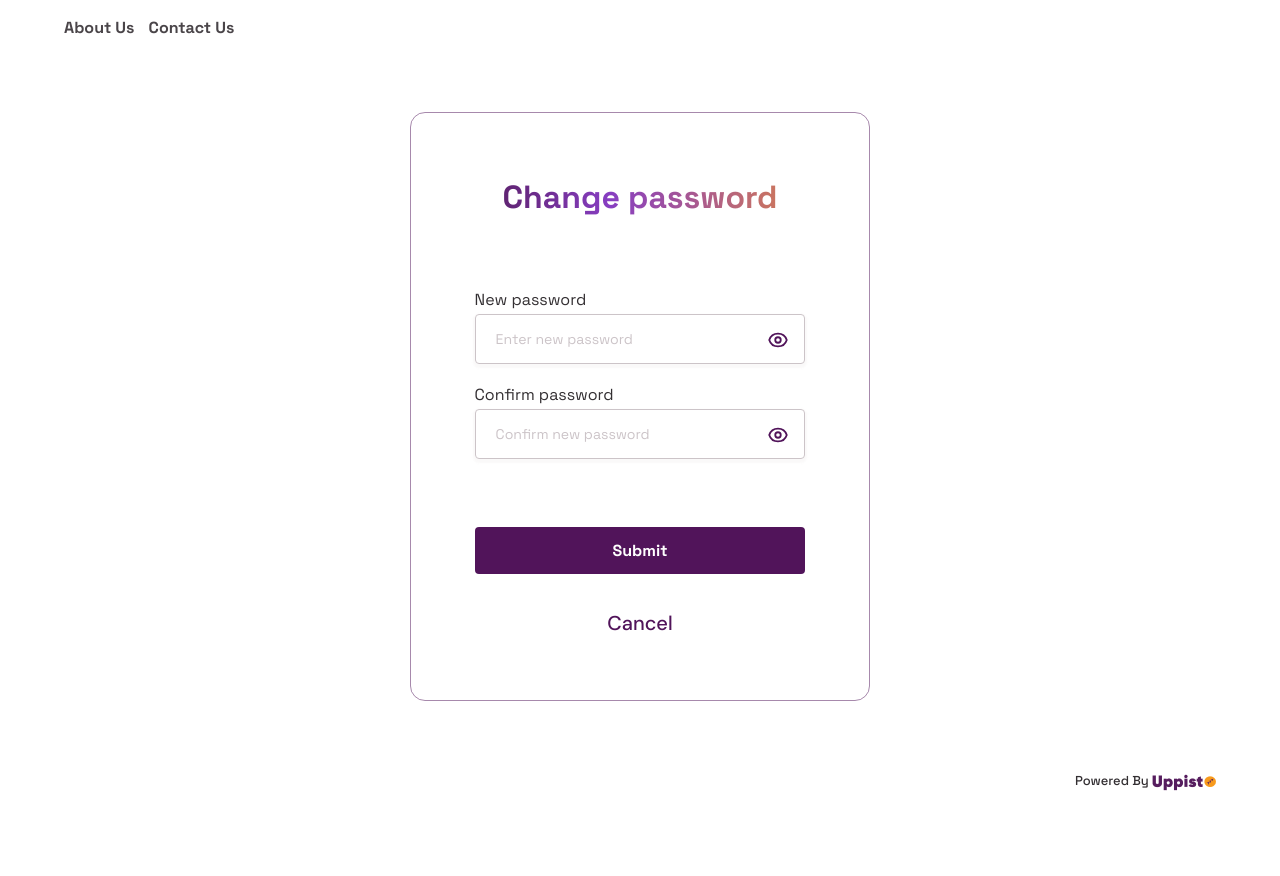
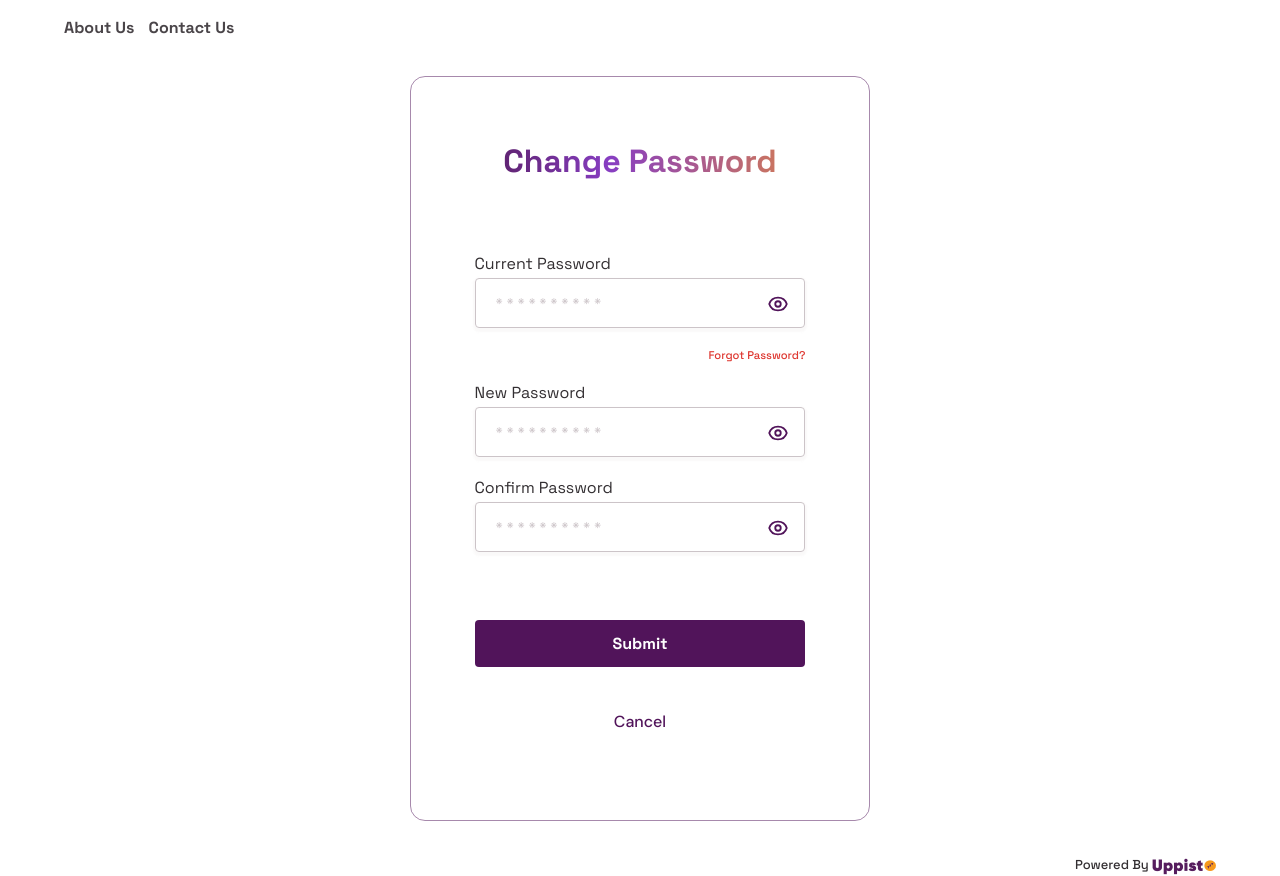
Before and after one commit to King-Mikaelson/vigilant-octo-enigma, a React (Create React App) app: page /settings/profile/changepassword in a window 1280 px wide. Before the commit the page ends 800 px from the top, so only its background shows below. Built offline with nearby package versions, Linux system fonts and the light colour scheme.

Commit message:
FIX/linked Change password page to the Edit profile

```diff
--- /dev/null
+++ b/src/components/admin/settings/profile/changePassword/index.tsx
@@ -0,0 +1,139 @@
+import { Link } from "react-router-dom";
+import { useNavigate } from "react-router-dom";
+import AuthLayout from "../../../../../layout/authLayout";
+import useTogglePassword from "../../../../../features/authentication/hooks/useTogglePassword";
+import Input from "../../../../ui/Input";
+import Button from "../../../../ui/button";
+import { useState } from "react";
+
+export default function ProfileChangePassword() {
+  const navigate = useNavigate();
+  const [isModalOpen, setIsModalOpen] = useState(false);
+  const [passwordValue, setPasswordValue] = useState<string>("");
+  const [InputType, ToggleIcon] = useTogglePassword();
+  const [errorPassword, setErrorPassword] = useState<string>("");
+  const handlePasswordValue = (e: React.ChangeEvent<HTMLInputElement>) => {
+    setPasswordValue(e.currentTarget.value);
+  };
+  const handlePasswordValueFocus = () => {
+    setErrorPassword("");
+  };
+  // Regex for checking if there is a letter or a number and no empty strings
+  const Regex = /[a-zA-Z0-9]/;
+  const validate = () => {
+    if (
+      Regex.test(passwordValue.trim()) === false &&
+      passwordValue.trim().length === 0
+    ) {
+      setErrorPassword("*Password cannot blank");
+    } else if (
+      Regex.test(passwordValue.trim()) === false &&
+      passwordValue.trim().length > 0
+    ) {
+      setErrorPassword("*Password must contain at least one letter or number");
+    } else if (
+      Regex.test(passwordValue.trim()) &&
+      passwordValue.trim().length < 6
+    ) {
+      setErrorPassword("*Password must contain at least 6 characters");
+    } else {
+      setErrorPassword("");
+    }
+  };
+
+  const handleSubmit = (e: React.FormEvent<HTMLFormElement>) => {
+    e.preventDefault();
+    validate();
+
+    if (
+      errorPassword === "" &&
+      passwordValue.trim().length > 0 &&
+      Regex.test(passwordValue.trim())
+    ) {
+      // run Api call;
+    }
+  };
+  const handleChangePassword = (e: React.MouseEvent<HTMLButtonElement>) => {
+    e.preventDefault();
+    setIsModalOpen(true);
+  };
+
+  const handleModalClose = () => {
+    setIsModalOpen(false);
+    navigate("/settings/profile");
+  };
+
+  const handleCancel = () => {
+    navigate("/settings/profile");
+  };
+
+  return (
+    <AuthLayout>
+      <section className="container">
+        <section className="auth">
+          <h1 className="auth__heading">Change Password</h1>
+
+          <form onSubmit={handleSubmit} className="form mt-4">
+            <label className="password__label">
+              <h3>Current Password</h3>
+              <Input
+                type={InputType}
+                passwordValue={passwordValue}
+                handlePasswordValue={handlePasswordValue}
+                handlePasswordValueFocus={handlePasswordValueFocus}
+                errorPassword={errorPassword}
+                placeholder="* * * * * * * * * *"
+              />
+              <div className="eyeIcon">{ToggleIcon}</div>
+              {errorPassword ? (
+                <p className="auth__error">{errorPassword}</p>
+              ) : (
+                " "
+              )}
+            </label>
+
+            <aside className="p-link_box">
+              <Link to="/input-email" className="p-link">
+                Forgot Password?
+              </Link>
+            </aside>
+            <label className="password__label">
+              <h3>New Password</h3>
+              <Input type={InputType} placeholder="* * * * * * * * * *" />
+              <div className="eyeIcon">{ToggleIcon}</div>
+            </label>
+
+            <label className="password__label mb-3">
+              <h3>Confirm Password</h3>
+              <Input type={InputType} placeholder="* * * * * * * * * *" />
+              <div className="eyeIcon">{ToggleIcon}</div>
+            </label>
+
+            <Button text="submit" onclick={(e) => handleChangePassword(e)} />
+
+            <div className="cancel-btn-div">
+              <button
+                className="cancel-btn"
+                type="submit"
+                onClick={handleCancel}
+                disabled
+              >
+                Cancel
+              </button>
+            </div>
+          </form>
+          {isModalOpen && (
+            <div className="user-modal">
+              <div className="modal-content">
+                <p>Password Changed Successfully!</p>
+                <button className="close-btn" onClick={handleModalClose}>
+                  Okay
+                </button>
+              </div>
+            </div>
+          )}
+        </section>
+      </section>
+    </AuthLayout>
+  );
+}
--- a/src/routes/index.tsx
+++ b/src/routes/index.tsx
@@ -24,7 +24,7 @@ import ManageSubs from "../components/admin/settings/manageSub";
 import SettingsLayout from "../components/admin/settings/layout";
 import AddUsers from "../components/admin/settings/manageUsers/addUsers";
 import UserLists from "../components/admin/settings/manageUsers/userLists";
-// Always navigate the "/test" path in your browser and render your component in "styleGuides.tsx" to TEST while building before importing for use where it's needed as discussed.
+import ProfileChangePassword from "../components/admin/settings/profile/changePassword";
 
 const router = createBrowserRouter([
   {
@@ -61,7 +61,7 @@ const router = createBrowserRouter([
   },
   {
     path: "/settings/profile/changepassword",
-    element: <ChangePassword />,
+    element: <ProfileChangePassword />,
   },
   {
     path: "/pwd-updated",
--- a/src/styles/abstracts/_mixins.scss
+++ b/src/styles/abstracts/_mixins.scss
@@ -32,6 +32,24 @@
   z-index: 99999;
 }
 
+@mixin cancelBtn {
+  @include flexCenter;
+  border: none;
+  background-color: transparent;
+  font-weight: 500;
+  color: $primary-color;
+  font-size: $sm-font;
+  font-family: $dm-sans-font;
+  text-align: center;
+  width: 100px;
+  margin: $md-font auto;
+  cursor: pointer;
+
+  &:hover {
+    transform: scale(1.1);
+  }
+}
+
 @mixin positionSticky {
   position: sticky;
   top: 0;
--- a/src/styles/pages/_auth.scss
+++ b/src/styles/pages/_auth.scss
@@ -120,6 +120,28 @@
           font-weight: 700;
         }
       }
+
+      // Profile Change password class
+      .p-link_box {
+        display: flex;
+        justify-content: flex-end;
+
+        .p-link {
+          font-size: .7rem;
+          color: $red;
+          font-weight: 500;
+
+          &:hover {
+            text-decoration: underline;
+          }
+        }
+      }
+
+      .cancel-btn-div {
+        .cancel-btn {
+          @include cancelBtn
+        }
+      }
     }
 
     .grid {
```
